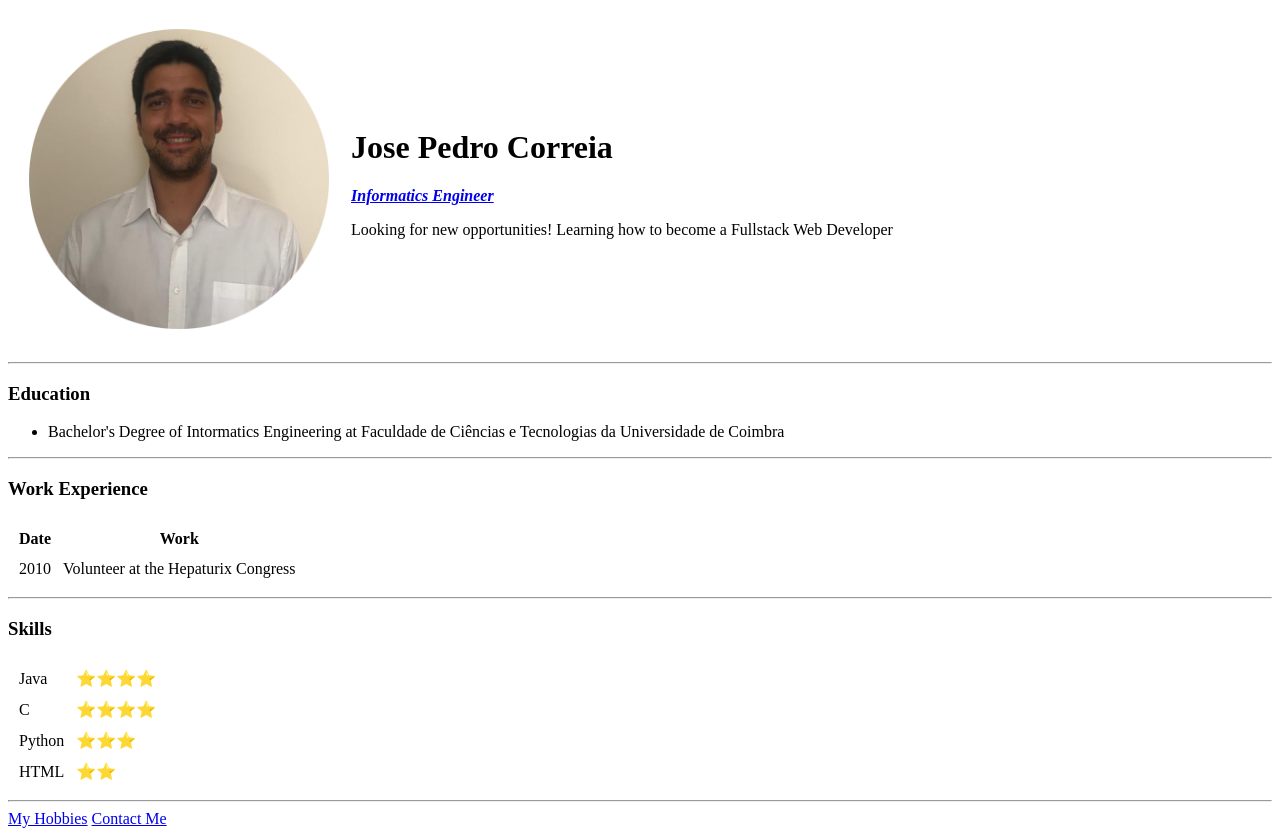
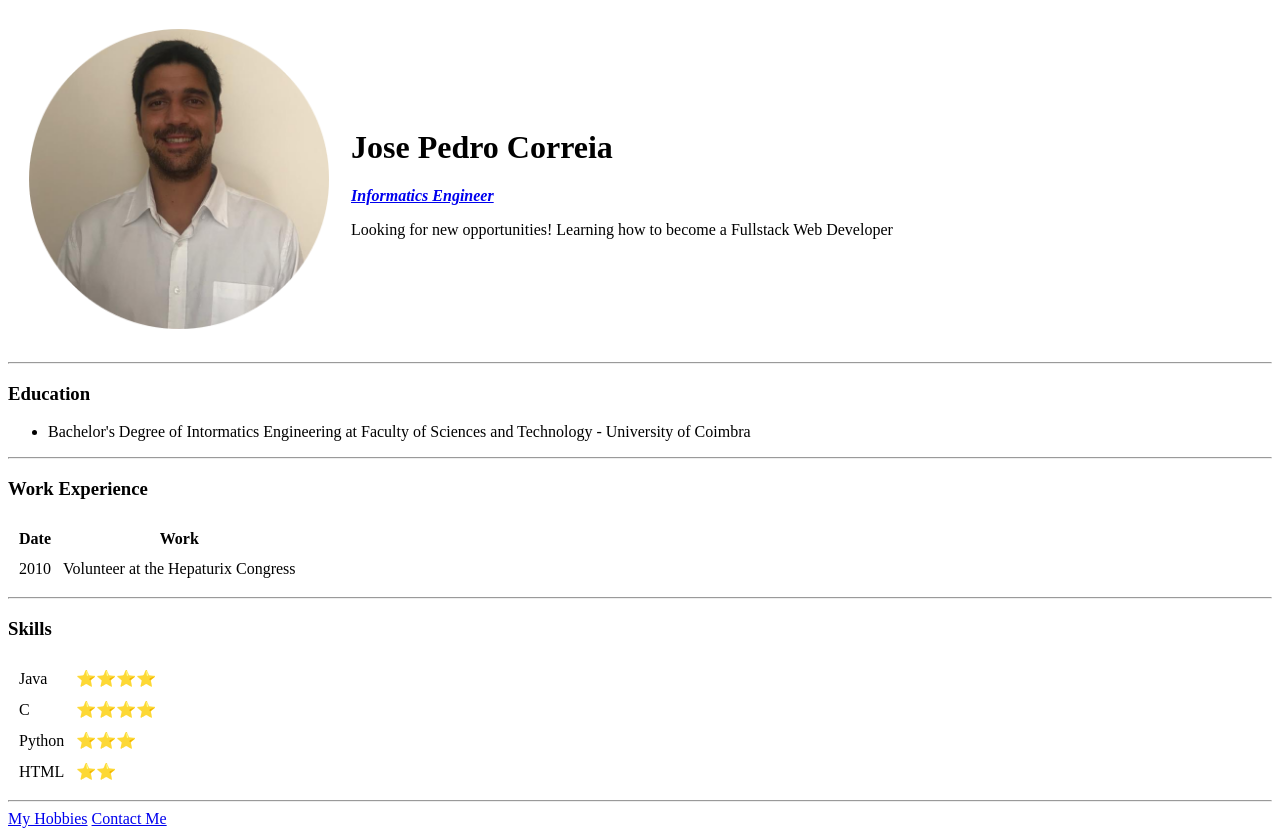
Before and after one commit to jpcav21/cv, a plain HTML site: page index.html in a window 1280 px wide. Drawn offline with Linux system fonts and the light colour scheme.

Commit message:
Add files via upload

```diff
--- a/index.html
+++ b/index.html
@@ -40,7 +40,7 @@
     <hr />
     <h3>Education</h3>
     <ul>
-      <li>Bachelor's Degree of Intormatics Engineering at Faculdade de Ciências e Tecnologias da Universidade de Coimbra</li>
+      <li>Bachelor's Degree of Intormatics Engineering at Faculty of Sciences and Technology - University of Coimbra</li>
     </ul>
     <hr />
     <h3>Work Experience</h3>
```
